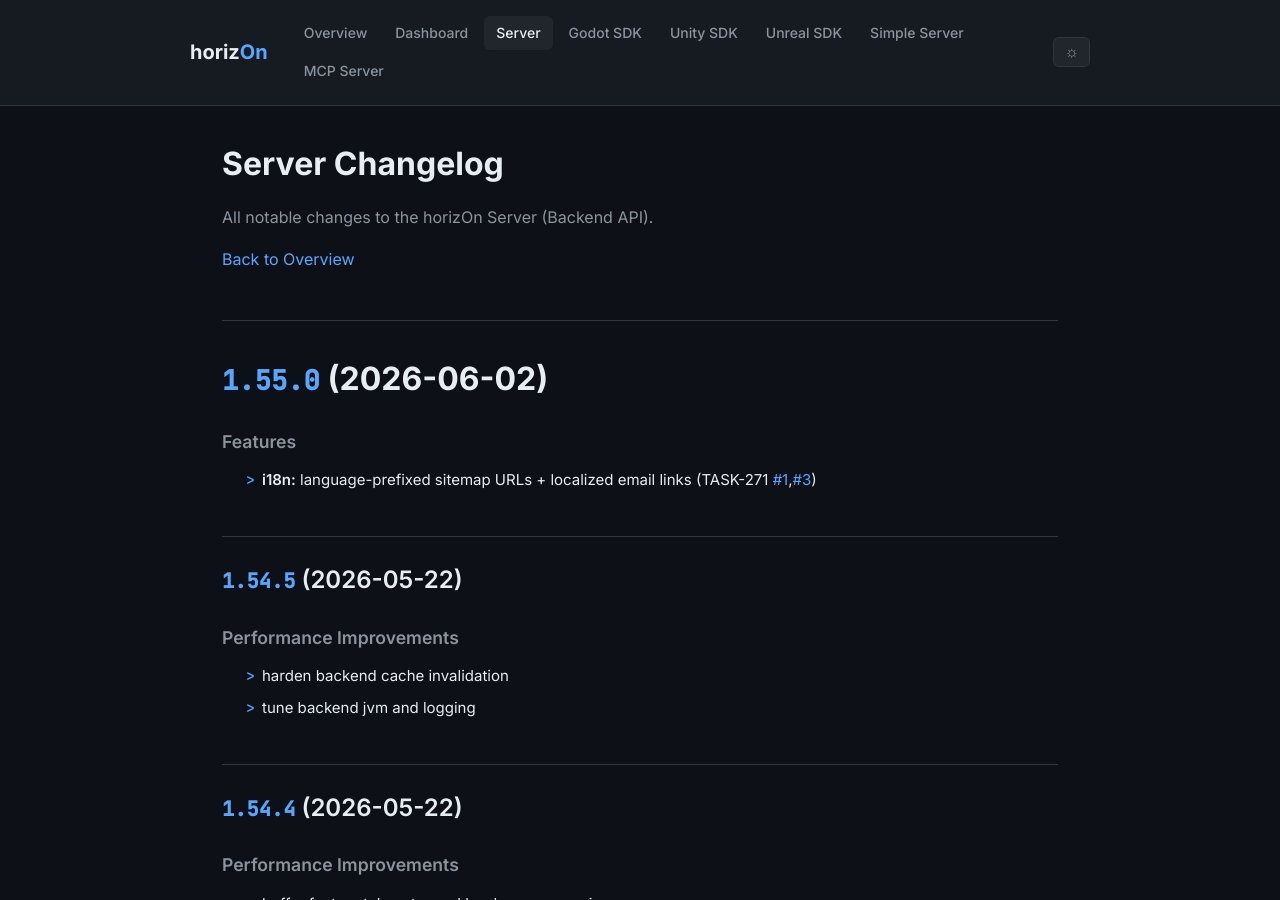
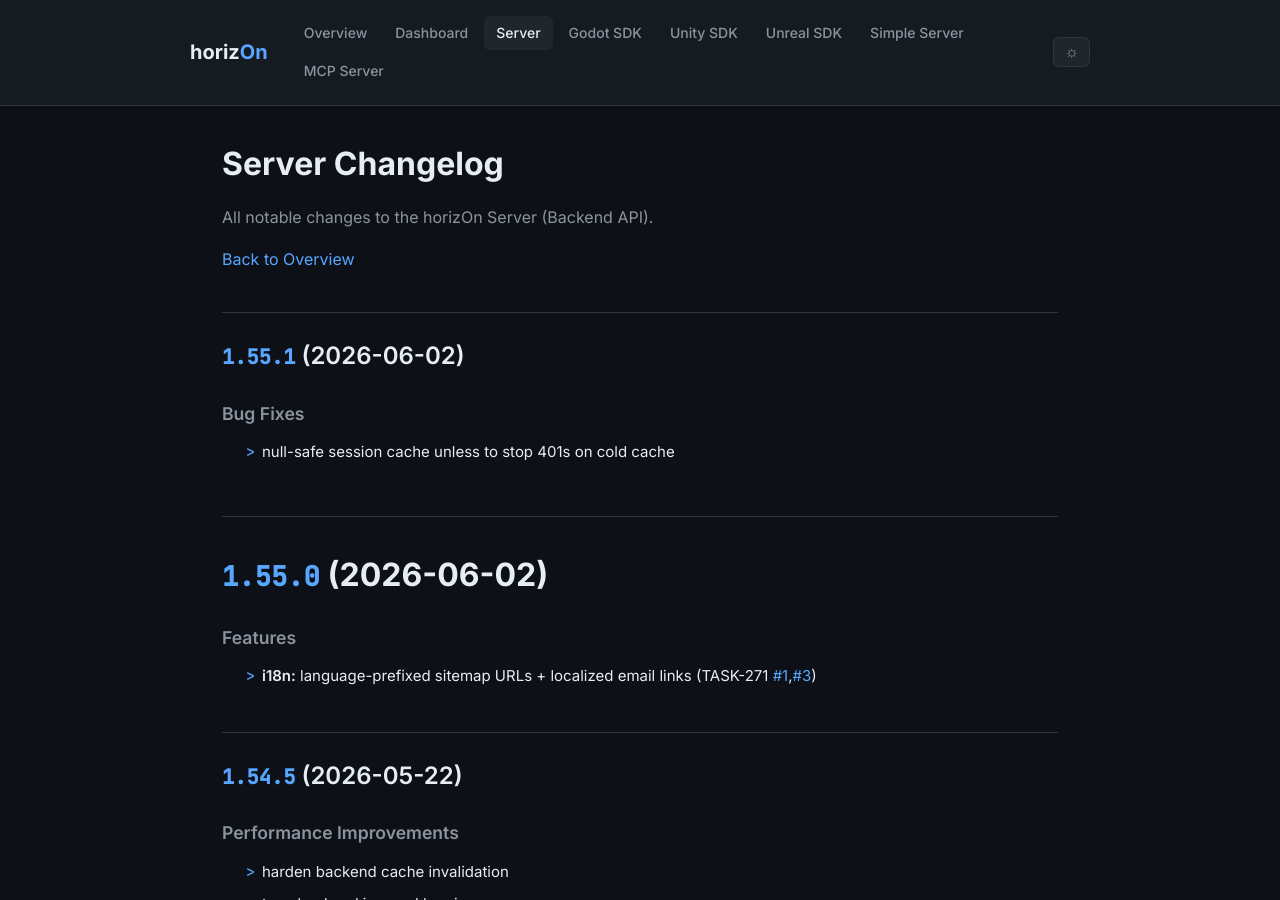
Before and after one commit to ProjectMakersDE/horizOn-Changelog, a Jekyll site: the page built from server-changelog.md, in a window 1280 px wide and 900 px high. Built offline with Jekyll 4.4.1, drawn with Linux system fonts in a browser that asks for light colours.

Commit message:
chore: sync changelogs [skip ci]

```diff
--- a/server-changelog.md
+++ b/server-changelog.md
@@ -8,6 +8,13 @@ title: Server Changelog
 All notable changes to the horizOn Server (Backend API).
 
 [Back to Overview](.)
+
+## [1.55.1](https://github.com/ProjectMakersDE/horizOn-Server/compare/v1.55.0...v1.55.1) (2026-06-02)
+
+
+### Bug Fixes
+
+* null-safe session cache unless to stop 401s on cold cache ([2f20ca0](https://github.com/ProjectMakersDE/horizOn-Server/commit/2f20ca06030d9de3a3ba5978e03433a2b53b40b2))
 
 # [1.55.0](https://github.com/ProjectMakersDE/horizOn-Server/compare/v1.54.5...v1.55.0) (2026-06-02)
 
```
Also changed, not shown: index.md (+1 -1 lines).
